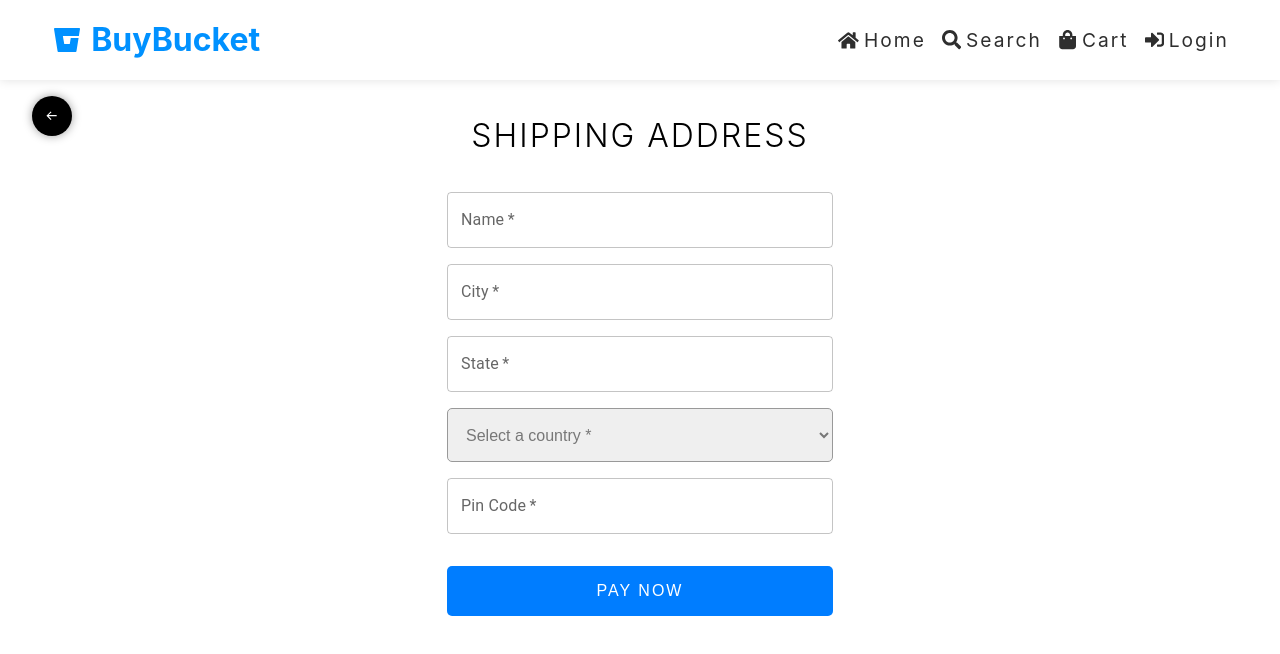
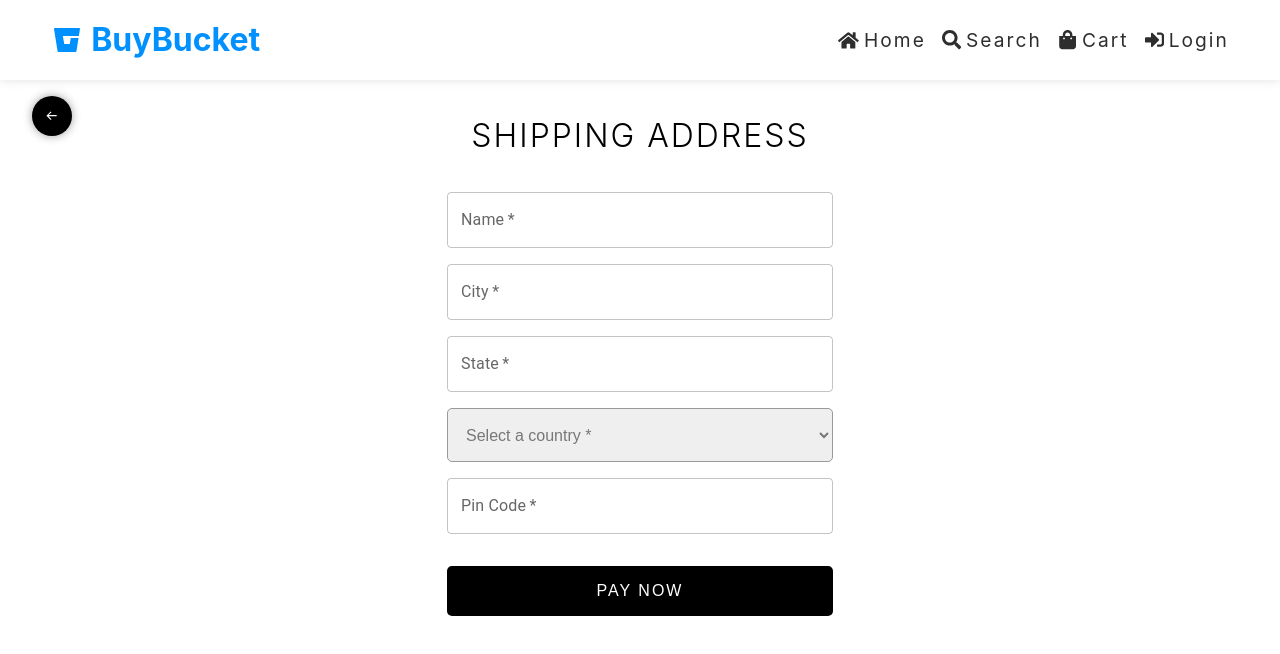
Before and after one commit to AaaSsHhUu/Ecommerce, a React (Vite) app in the folder ecommerce-frontend/: page /shipping in a window 1280 px wide. Shown: the top 654 px of the page. Built offline with nearby package versions, Linux system fonts and the light colour scheme.

Commit message:
reused new btn mixin

```diff
--- a/ecommerce-frontend/src/style/_shipping.scss
+++ b/ecommerce-frontend/src/style/_shipping.scss
@@ -55,16 +55,14 @@
         }
         > .shipping-btn{
             margin-top: 1rem;
-            padding: 1rem;
             font-size: 1rem;
             letter-spacing: 2px;
             text-transform: uppercase;
-            background: rgb(0,125,255);
-            color: white;
-            border: none;
-            outline: none;
-            cursor: pointer;
+            @include btn(black,white,1rem);
             border-radius: 5px;
+            &:hover{
+                background: rgb(0,0,0,0.8);
+            }
         }
     }
 }
```
